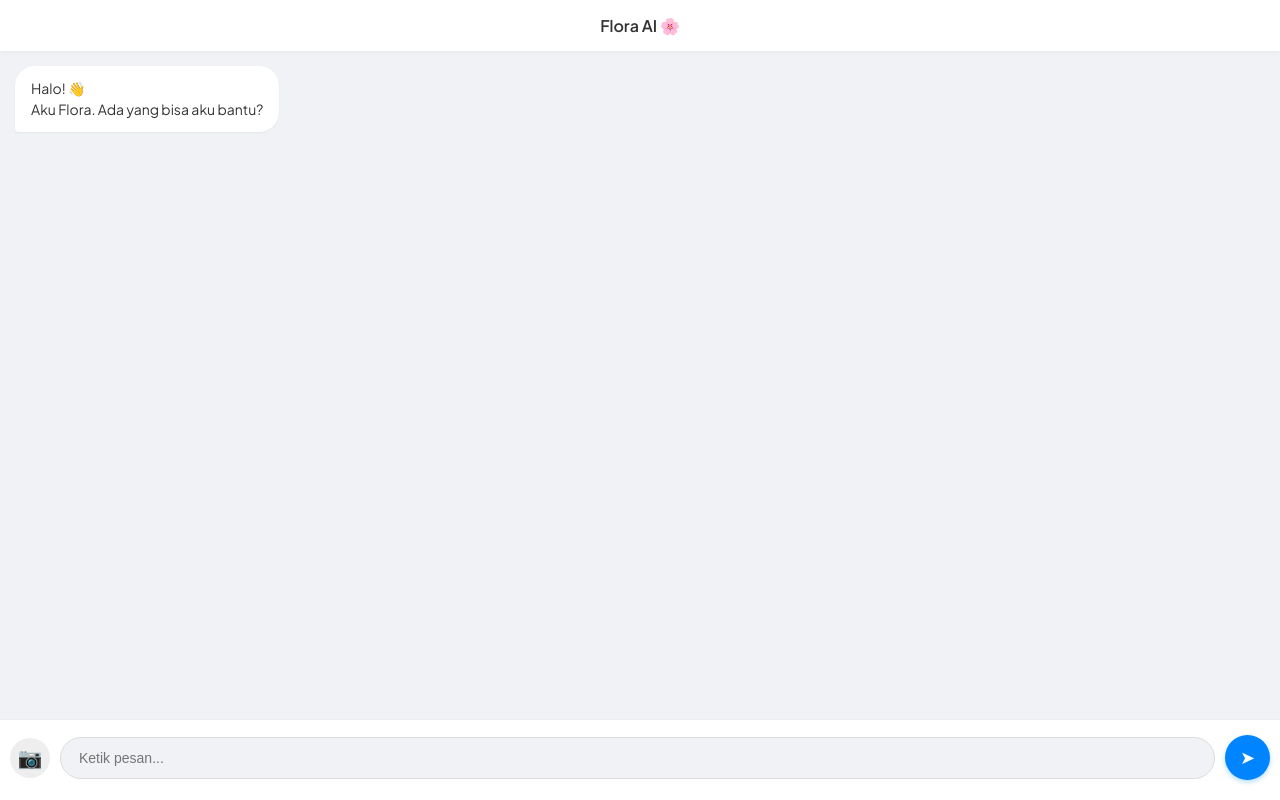
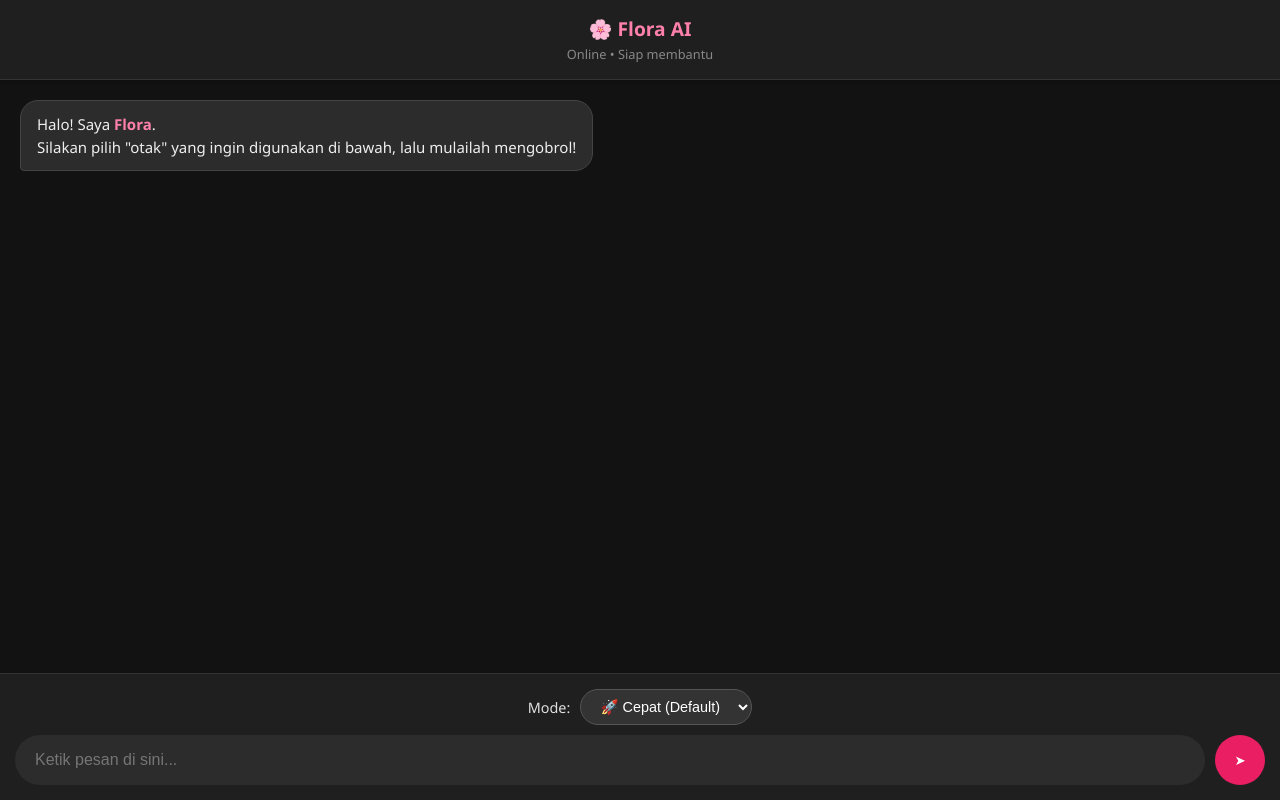
Before and after one commit to adamhasani/Flora-AI, a website: page public/index.html in a window 1280 px wide. Drawn offline with Linux system fonts and the light colour scheme.

Commit message:
Update HTML structure and styles for dark mode

```diff
--- a/public/index.html
+++ b/public/index.html
@@ -1,269 +1,226 @@
 <!DOCTYPE html>
-<html>
+<html lang="id">
 <head>
-    <title>Flora AI</title>
-    <meta name="viewport" content="width=device-width, initial-scale=1, maximum-scale=1, user-scalable=no">
-    <link href="https://fonts.googleapis.com/css2?family=Plus+Jakarta+Sans:wght@400;600&display=swap" rel="stylesheet">
+    <meta charset="UTF-8">
+    <meta name="viewport" content="width=device-width, initial-scale=1.0">
+    <title>Flora AI - Hybrid Interface</title>
     <style>
-        /* --- CSS STYLING --- */
-        * { box-sizing: border-box; }
-        body { font-family: 'Plus Jakarta Sans', sans-serif; padding: 0; margin: 0; background: #f0f2f5; height: 100dvh; display: flex; flex-direction: column; overflow: hidden; }
+        /* --- CSS: Tampilan Dark Mode Modern --- */
+        body {
+            margin: 0;
+            font-family: 'Segoe UI', Roboto, Helvetica, Arial, sans-serif;
+            background-color: #121212;
+            color: #e0e0e0;
+            display: flex;
+            flex-direction: column;
+            height: 100vh;
+        }
 
-        .header { background: white; padding: 15px; text-align: center; font-weight: 600; box-shadow: 0 1px 5px rgba(0,0,0,0.05); z-index: 10; color: #333; }
+        /* Header */
+        header {
+            background-color: #1f1f1f;
+            padding: 15px;
+            text-align: center;
+            border-bottom: 1px solid #333;
+            box-shadow: 0 2px 5px rgba(0,0,0,0.2);
+        }
+        h2 { margin: 0; font-size: 1.2rem; color: #ff80ab; }
+        small { color: #888; font-size: 0.8rem; }
 
-        #chat-box { flex: 1; overflow-y: auto; padding: 15px; display: flex; flex-direction: column; gap: 15px; scroll-behavior: smooth; }
+        /* Area Chat (Scrollable) */
+        #chat-container {
+            flex: 1;
+            overflow-y: auto;
+            padding: 20px;
+            display: flex;
+            flex-direction: column;
+            gap: 15px;
+            scroll-behavior: smooth;
+        }
 
-        /* Bubble Chat */
-        .msg { padding: 12px 16px; border-radius: 20px; max-width: 85%; font-size: 14px; line-height: 1.5; position: relative; box-shadow: 0 1px 2px rgba(0,0,0,0.05); word-wrap: break-word; }
+        /* Bubble Chat Style */
+        .message {
+            max-width: 80%;
+            padding: 12px 16px;
+            border-radius: 18px;
+            font-size: 15px;
+            line-height: 1.5;
+            position: relative;
+            word-wrap: break-word;
+        }
 
-        /* User Bubble (Biru) */
-        .user { background: #0084ff; color: white; align-self: flex-end; border-bottom-right-radius: 4px; }
-        /* Bot Bubble (Putih) */
-        .bot { background: white; color: #333; align-self: flex-start; border-bottom-left-radius: 4px; }
+        /* User Bubble (Kanan, Pink) */
+        .user {
+            align-self: flex-end;
+            background-color: #e91e63;
+            color: white;
+            border-bottom-right-radius: 4px;
+        }
 
-        /* Format List/Bold di Bot */
-        .bot ul { padding-left: 20px; margin: 5px 0; }
-        .bot li { margin-bottom: 5px; }
-        .bot b { font-weight: 700; color: #000; }
-        .bot img { width: 100%; border-radius: 12px; margin-top: 8px; display: block; }
+        /* Bot Bubble (Kiri, Abu Gelap) */
+        .flora {
+            align-self: flex-start;
+            background-color: #2c2c2c;
+            color: #eeeeee;
+            border-bottom-left-radius: 4px;
+            border: 1px solid #444;
+        }
 
-        /* Tampilan User saat kirim gambar (Thumbnail Kecil) */
-        .user-content { display: flex; align-items: center; gap: 12px; justify-content: flex-end; text-align: right; }
-        .mini-thumb { width: 50px; height: 50px; object-fit: cover; border-radius: 8px; border: 2px solid rgba(255,255,255,0.3); flex-shrink: 0; }
-        .user-text { flex: 1; }
+        /* Styling HTML Output dari Bot (Bold, List, dll) */
+        .flora b { color: #ff80ab; }
+        .flora ul { margin: 5px 0; padding-left: 20px; }
+        .flora li { margin-bottom: 5px; }
 
-        /* Input Area */
-        .input-wrapper { background: white; border-top: 1px solid #eee; padding: 10px 10px 20px 10px; display: flex; flex-direction: column; gap: 10px; }
+        /* Area Input & Controls */
+        .input-area {
+            background-color: #1f1f1f;
+            padding: 15px;
+            border-top: 1px solid #333;
+        }
 
-        /* Draft Area */
-        #draft-area { display: none; background: #f8f9fa; border-radius: 15px; padding: 10px; border: 1px solid #eee; }
-        .preview-row { display: flex; align-items: center; gap: 10px; margin-bottom: 10px; }
-        #preview-img { width: 60px; height: 60px; object-fit: cover; border-radius: 10px; border: 2px solid #0084ff; }
-        .preview-info { flex: 1; font-size: 12px; color: #666; }
-        .btn-close { background: #ff4444; color: white; border: none; width: 25px; height: 25px; border-radius: 50%; font-weight: bold; cursor: pointer; }
+        .controls {
+            display: flex;
+            justify-content: center;
+            margin-bottom: 10px;
+        }
 
-        /* Style Chips (Scroll) */
-        .style-scroll { display: flex; gap: 8px; overflow-x: auto; padding-bottom: 5px; scrollbar-width: none; }
-        .style-scroll::-webkit-scrollbar { display: none; }
-        .chip { padding: 6px 14px; border-radius: 20px; border: 1px solid #ddd; background: white; font-size: 12px; white-space: nowrap; cursor: pointer; color: #555; transition: 0.2s; }
-        .chip.active { background: #0084ff; color: white; border-color: #0084ff; }
+        /* Dropdown Model Selector */
+        select {
+            background-color: #333;
+            color: white;
+            padding: 8px 15px;
+            border-radius: 20px;
+            border: 1px solid #555;
+            outline: none;
+            cursor: pointer;
+            font-size: 0.9rem;
+            text-align: center;
+        }
 
-        /* Controls */
-        .controls { display: flex; gap: 10px; align-items: center; margin-top: 5px; }
-        .btn-cam { background: #eee; border: none; width: 40px; height: 40px; border-radius: 50%; font-size: 20px; cursor: pointer; color: #555; display: flex; align-items: center; justify-content: center; }
-        input[type="text"] { flex: 1; padding: 12px 18px; border-radius: 25px; border: 1px solid #ddd; outline: none; background: #f0f2f5; font-size: 14px; }
-        .btn-send { background: #0084ff; color: white; border: none; width: 45px; height: 45px; border-radius: 50%; font-size: 18px; cursor: pointer; display: flex; align-items: center; justify-content: center; box-shadow: 0 2px 5px rgba(0,132,255,0.3); }
+        .chat-input-group {
+            display: flex;
+            gap: 10px;
+        }
 
-        /* Loader */
-        .loader-overlay { display: none; position: fixed; top: 0; left: 0; width: 100%; height: 100%; background: rgba(255,255,255,0.9); z-index: 999; justify-content: center; align-items: center; flex-direction: column; }
-        .spinner { width: 40px; height: 40px; border: 4px solid #eee; border-top: 4px solid #0084ff; border-radius: 50%; animation: spin 0.8s linear infinite; }
-        @keyframes spin { 0% { transform: rotate(0deg); } 100% { transform: rotate(360deg); } }
+        input[type="text"] {
+            flex: 1;
+            padding: 12px 20px;
+            border-radius: 25px;
+            border: none;
+            background-color: #2c2c2c;
+            color: white;
+            outline: none;
+            font-size: 1rem;
+        }
+
+        button {
+            padding: 10px 20px;
+            border-radius: 50%;
+            width: 50px;
+            height: 50px;
+            border: none;
+            background-color: #e91e63;
+            color: white;
+            cursor: pointer;
+            display: flex;
+            align-items: center;
+            justify-content: center;
+            transition: background 0.2s;
+        }
+        button:active { background-color: #c2185b; }
+
+        /* Loading Animation */
+        .loading-dots { display: inline-block; animation: dot-pulse 1.5s infinite linear; }
+        @keyframes dot-pulse { 0% { opacity: .2; } 50% { opacity: 1; } 100% { opacity: .2; } }
+
     </style>
 </head>
 <body>
 
-    <div class="header">Flora AI 🌸</div>
-    <div id="chat-box">
-        <div class="msg bot">Halo! 👋<br>Aku Flora. Ada yang bisa aku bantu?</div>
+    <header>
+        <h2>🌸 Flora AI</h2>
+        <small id="status-text">Online • Siap membantu</small>
+    </header>
+
+    <div id="chat-container">
+        <div class="message flora">
+            Halo! Saya <b>Flora</b>.<br>
+            Silakan pilih "otak" yang ingin digunakan di bawah, lalu mulailah mengobrol!
+        </div>
     </div>
 
-    <div class="loader-overlay" id="loader">
-        <div class="spinner"></div>
-        <div id="status-text" style="margin-top:15px; font-weight:600; color:#333;">Memproses...</div>
-    </div>
-
-    <div class="input-wrapper">
-        <div id="draft-area">
-            <div class="preview-row">
-                <img id="preview-img" src="">
-                <div class="preview-info"><b>Foto Siap</b><br>Pilih gaya di bawah 👇</div>
-                <button class="btn-close" onclick="cancelImage()">✕</button>
-            </div>
-            <div class="style-scroll">
-                <div class="chip" onclick="selectStyle(this, 'anime style')">Anime</div>
-                <div class="chip" onclick="selectStyle(this, 'cyberpunk style')">Cyberpunk</div>
-                <div class="chip" onclick="selectStyle(this, 'ghibli style')">Ghibli</div>
-                <div class="chip" onclick="selectStyle(this, '3d render style')">3D Disney</div>
-                <div class="chip" onclick="selectStyle(this, 'realistic 8k')">Realistik</div>
-            </div>
+    <div class="input-area">
+        <div class="controls">
+            <label for="modelSelect" style="margin-right: 10px; align-self: center; font-size: 0.9rem;">Mode:</label>
+            <select id="modelSelect">
+                <option value="groq">🚀 Cepat (Default)</option>
+                <option value="gemini">🧠 Pintar (Pro)</option>
+                <option value="anabot">🚙 Santai (Semi)</option>
+            </select>
         </div>
 
-        <div class="controls">
-            <button class="btn-cam" onclick="document.getElementById('fileInput').click()">📷</button>
-            <input type="file" id="fileInput" accept="image/*" style="display: none;" onchange="handleFileSelect()">
-            <input type="text" id="pesan" placeholder="Ketik pesan..." onkeypress="if(event.key === 'Enter') kirim()">
-            <button class="btn-send" onclick="kirim()">➤</button>
+        <div class="chat-input-group">
+            <input type="text" id="userInput" placeholder="Ketik pesan di sini..." autocomplete="off">
+            <button onclick="sendMessage()">➤</button>
         </div>
     </div>
 
     <script>
-        // === ARRAY INGATAN CHAT ===
-        let chatHistory = [];
+        let historyChat = []; // Menyimpan riwayat percakapan di browser
 
-        let currentImageBase64 = null;
-        let selectedStylePrompt = "";
+        // Fungsi Kirim Pesan
+        async function sendMessage() {
+            const inputField = document.getElementById("userInput");
+            const chatContainer = document.getElementById("chat-container");
+            const modelSelect = document.getElementById("modelSelect");
+            const statusText = document.getElementById("status-text");
 
-        const chatBox = document.getElementById("chat-box");
-        const loader = document.getElementById("loader");
-        const statusText = document.getElementById("status-text");
-        const draftArea = document.getElementById("draft-area");
-        const previewImg = document.getElementById("preview-img");
+            const text = inputField.value.trim();
+            if (!text) return;
 
-        async function handleFileSelect() {
-            const file = document.getElementById("fileInput").files[0];
-            if (!file) return;
-            statusText.innerText = "Memuat...";
-            loader.style.display = "flex";
-            const compressed = await compressImage(file);
-            currentImageBase64 = compressed;
-            previewImg.src = compressed;
-            draftArea.style.display = "block";
-            loader.style.display = "none";
-        }
+            // 1. Tampilkan Pesan User ke Layar
+            chatContainer.innerHTML += `<div class="message user">${text}</div>`;
+            inputField.value = ""; // Kosongkan input
 
-        function selectStyle(el, style) {
-            document.querySelectorAll('.chip').forEach(c => c.classList.remove('active'));
-            el.classList.add('active');
-            selectedStylePrompt = style;
-        }
+            // Simpan ke history array
+            historyChat.push({ role: "user", content: text });
 
-        function cancelImage() {
-            currentImageBase64 = null;
-            selectedStylePrompt = "";
-            draftArea.style.display = "none";
-            document.getElementById("fileInput").value = "";
-            document.querySelectorAll('.chip').forEach(c => c.classList.remove('active'));
-        }
+            // Scroll ke bawah
+            chatContainer.scrollTop = chatContainer.scrollHeight;
 
-        async function kirim() {
-            const txt = document.getElementById("pesan").value;
+            // 2. Tampilkan Loading Bubble
+            const loadingId = "loading-" + Date.now();
+            chatContainer.innerHTML += `<div class="message flora" id="${loadingId}"><span class="loading-dots">...</span></div>`;
+            chatContainer.scrollTop = chatContainer.scrollHeight;
 
-            if (!txt && !currentImageBase64) return;
+            // Update status text
+            const modelName = modelSelect.options[modelSelect.selectedIndex].text;
+            statusText.innerText = `Sedang mengetik via ${modelName}...`;
 
-            // === A. JIKA KIRIM GAMBAR (EDIT) ===
-            if (currentImageBase64) {
-                let finalPrompt = txt;
-                if (selectedStylePrompt) {
-                    finalPrompt = finalPrompt ? `${finalPrompt}, ${selectedStylePrompt}` : selectedStylePrompt;
+            try {
+                // 3. KIRIM KE BACKEND (/api)
+                const response = await fetch('/api', {
+                    method: 'POST',
+                    headers: { 'Content-Type': 'application/json' },
+                    body: JSON.stringify({
+                        history: historyChat,   // Kirim riwayat chat
+                        model: modelSelect.value // Kirim pilihan model (groq/gemini/anabot)
+                    })
+                });
+
+                const data = await response.json();
+
+                // 4. Hapus Loading & Tampilkan Jawaban Bot
+                document.getElementById(loadingId).remove();
+
+                if (data.reply) {
+                    // Render HTML dari bot (innerHTML aman karena sudah di-clean di backend)
+                    chatContainer.innerHTML += `<div class="message flora">${data.reply}</div>`;
+
+                    // Simpan jawaban bot ke history
+                    historyChat.push({ role: "model", content: data.reply });
+                } else {
+                    chatContainer.innerHTML += `<div class="message flora">⚠️ Maaf, tidak ada balasan.</div>`;
                 }
-                if (!finalPrompt) { alert("Pilih gaya dulu!"); return; }
 
-                const htmlUser = `
-                    <div class="user-content">
-                        <div class="user-text">${finalPrompt}</div>
-                        <img class="mini-thumb" src="${currentImageBase64}">
-                    </div>
-                `;
-                addBubbleHTML(htmlUser, 'user');
-
-                prosesEditDirect(currentImageBase64, finalPrompt);
-                document.getElementById("pesan").value = "";
-                cancelImage();
-            }
-
-            // === B. JIKA CHAT BIASA (TEKS) ===
-            else {
-                addBubbleHTML(txt, 'user');
-                document.getElementById("pesan").value = "";
-                statusText.innerText = "Mengetik...";
-                loader.style.display = "flex";
-
-                // 1. Simpan pesan user ke Ingatan
-                chatHistory.push({ role: "user", content: txt });
-
-                try {
-                    // 2. Kirim SELURUH INGATAN ke Server
-                    const res = await fetch('/api', {
-                        method: 'POST',
-                        headers: {'Content-Type': 'application/json'},
-                        body: JSON.stringify({ history: chatHistory })
-                    });
-                    const data = await res.json();
-
-                    // 3. Tampilkan Balasan Bot
-                    addBubbleHTML(data.reply, 'bot');
-
-                    // 4. Simpan Balasan Bot ke Ingatan
-                    chatHistory.push({ role: "assistant", content: data.reply });
-
-                } catch (e) {
-                    addBubbleHTML("Error koneksi.", 'bot');
-                }
-                loader.style.display = "none";
-            }
-        }
-
-        // --- FUNGSI EDIT GAMBAR ---
-        async function prosesEditDirect(img, prompt) {
-            statusText.innerText = "Mengirim ke AI...";
-            loader.style.display = "flex";
-            try {
-                const startRes = await fetch('/api/edit', {
-                    method: 'POST',
-                    headers: {'Content-Type': 'application/json'},
-                    body: JSON.stringify({ step: 'start', image: img, prompt: prompt })
-                });
-                const startData = await startRes.json();
-                if (!startData.success) throw new Error(startData.error || "Gagal");
-
-                const jobId = startData.jobId;
-                let attempts = 0;
-                const interval = setInterval(async () => {
-                    attempts++;
-                    statusText.innerText = `Melukis... ${attempts}%`;
-                    if (attempts > 60) {
-                        clearInterval(interval); loader.style.display = "none";
-                        addBubbleHTML("⚠️ Kelamaan.", 'bot'); return;
-                    }
-                    try {
-                        const checkRes = await fetch('/api/edit', {
-                            method: 'POST',
-                            headers: {'Content-Type': 'application/json'},
-                            body: JSON.stringify({ step: 'check', jobId: jobId })
-                        });
-                        const checkData = await checkRes.json();
-                        if (checkData.status === 'done') {
-                            clearInterval(interval); loader.style.display = "none";
-                            addBubbleHTML(`Selesai! ✨<br><img src="${checkData.url}">`, 'bot');
-                        } else if (checkData.status === 'failed') {
-                            clearInterval(interval); loader.style.display = "none";
-                            addBubbleHTML(`Gagal: ${checkData.error}`, 'bot');
-                        }
-                    } catch (e) {}
-                }, 2000);
-            } catch (e) {
-                loader.style.display = "none";
-                addBubbleHTML(`Error: ${e.message}`, 'bot');
-            }
-        }
-
-        function compressImage(file) {
-            return new Promise((resolve) => {
-                const reader = new FileReader();
-                reader.readAsDataURL(file);
-                reader.onload = (e) => {
-                    const img = new Image();
-                    img.src = e.target.result;
-                    img.onload = () => {
-                        const canvas = document.createElement('canvas');
-                        const scale = 800 / img.width;
-                        canvas.width = 800;
-                        canvas.height = img.height * scale;
-                        const ctx = canvas.getContext('2d');
-                        ctx.drawImage(img, 0, 0, canvas.width, canvas.height);
-                        resolve(canvas.toDataURL('image/jpeg', 0.8));
-                    }
-                }
-            });
-        }
-
-        function addBubbleHTML(html, type) {
-            const div = document.createElement('div');
-            div.className = `msg ${type}`;
-            div.innerHTML = html;
-            chatBox.appendChild(div);
-            chatBox.scrollTop = chatBox.scrollHeight;
-        }
-    </script>
-</body>
-</html>
+            } catch (
```
